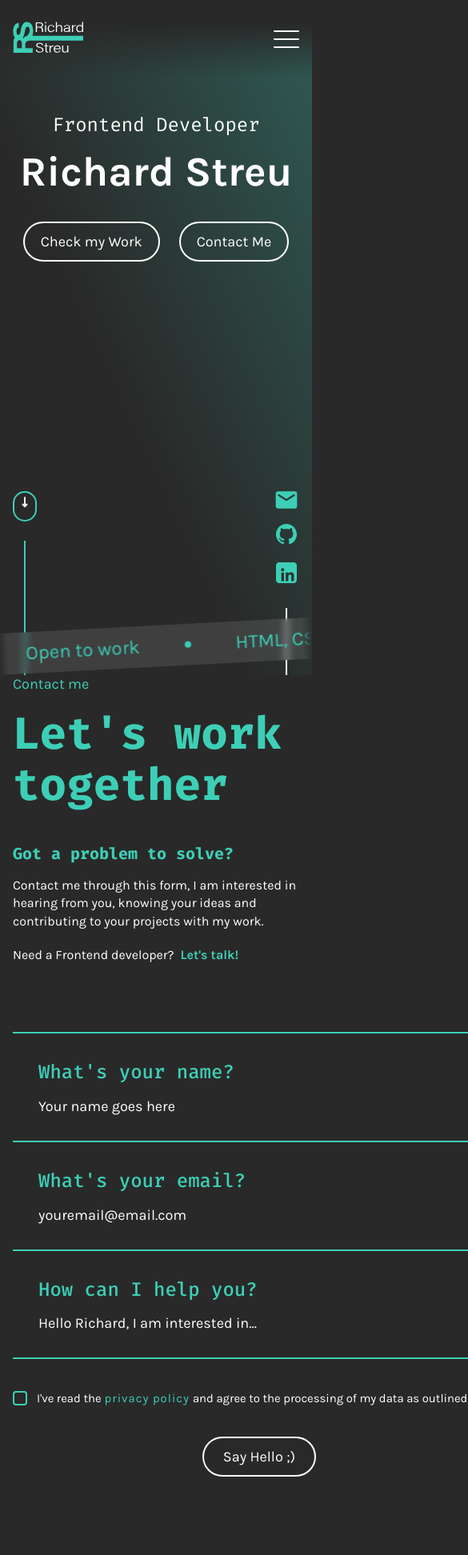
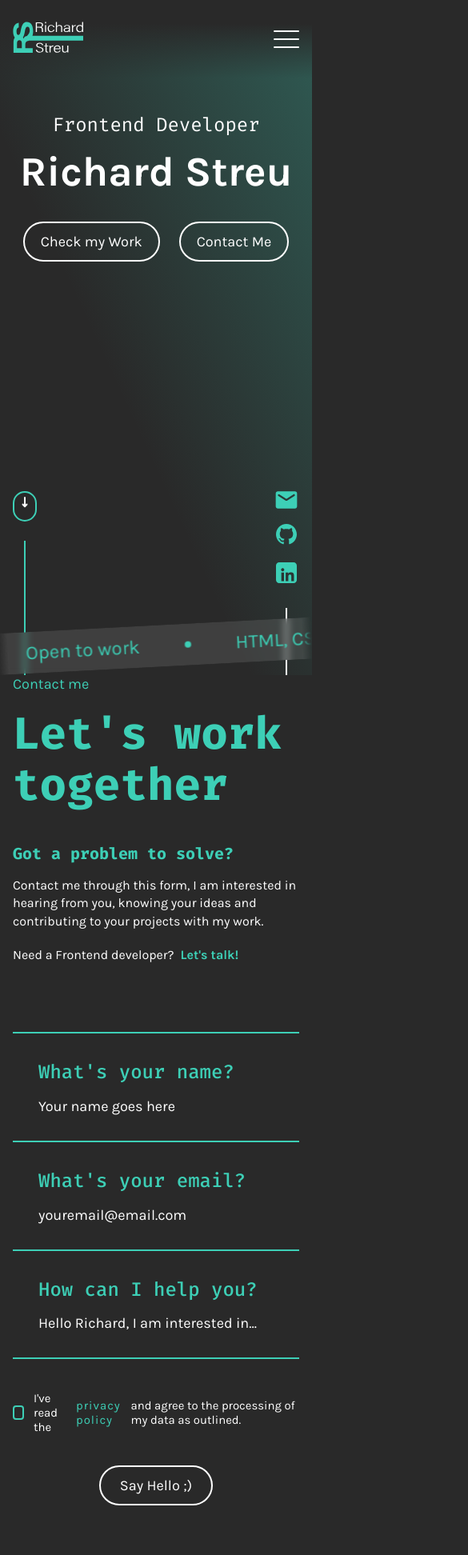
Before and after one commit to RichardStreu/portfolioAngular, an Angular app: page / in a window 390 px wide. Shown: the top 1944 px of the page at 80% size, 585 px wide, since content can reach past the window. Built offline with nearby package versions, Linux system fonts and the light colour scheme.

Commit message:
feat: add media query for full-width layout on smaller screens in contact section

```diff
--- a/src/app/landing-page/sections/f-contact/f-contact.component.scss
+++ b/src/app/landing-page/sections/f-contact/f-contact.component.scss
@@ -27,6 +27,10 @@
         margin-left: auto;
         margin-right: auto;
       }
+
+      @media (max-width: 685px ) {
+        width: 100%;
+      }
     }
   }
 }
```
